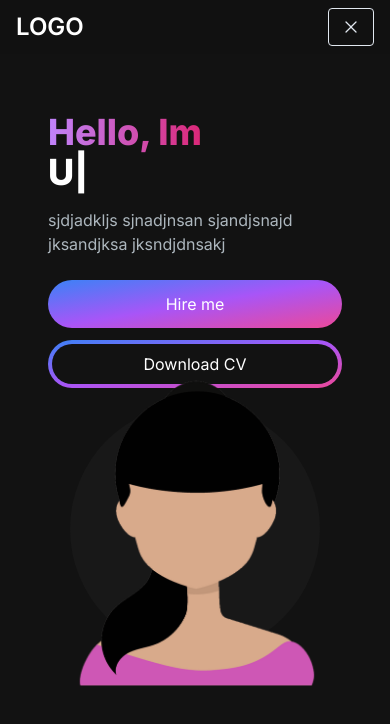
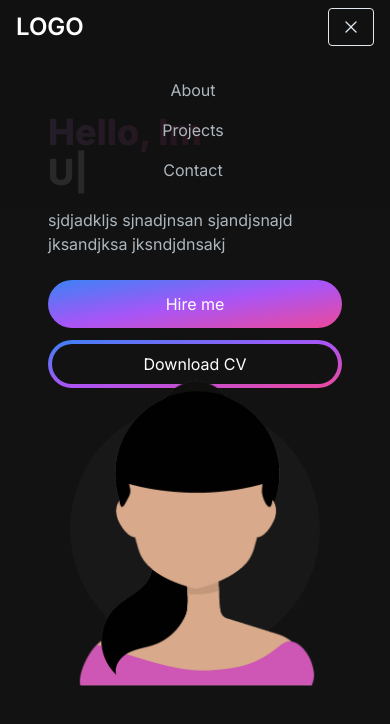
Before and after one commit to tomBlaine/portfolio-website, a Next.js app: page / in a window 390 px wide. Both pictures are taken after a click on the button 351 px from the left and 27 px from the top of the page. Shown: the top 724 px of the page. Built offline with nearby package versions, Linux system fonts and the light colour scheme.

Commit message:
added  menu overlay

```diff
--- /dev/null
+++ b/src/app/components/MenuOverlay.jsx
@@ -0,0 +1,15 @@
+import React from 'react'
+import NavLink from './NavLink'
+const MenuOverlay = ({ links }) => {
+  return (
+    <ul className="flex flex-col py-4 items-centre">
+        {links.map((link, index) => (
+            <li key={index} className="text-center">
+            <NavLink href={link.path} title={link.title} />
+            </li>
+        ))}
+    </ul>
+  )
+}
+
+export default MenuOverlay
--- a/src/app/components/NavBar.jsx
+++ b/src/app/components/NavBar.jsx
@@ -3,7 +3,7 @@
 import React, { useState } from 'react'
 import NavLink from './NavLink'
 import { Bars3Icon, XMarkIcon } from "@heroicons/react/24/solid";
-
+import MenuOverlay from './MenuOverlay';
 const navLinks = [
     {
         title: "About",
@@ -51,6 +51,7 @@
                 </ul>
             </div>
         </div>
+        {navbarOpen ? <MenuOverlay links={navLinks} /> : null}
     </nav>
   )
 }
```
